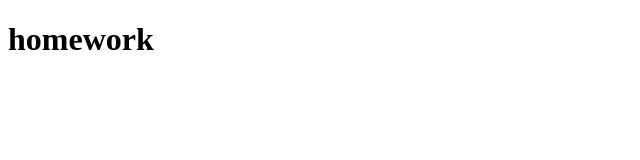
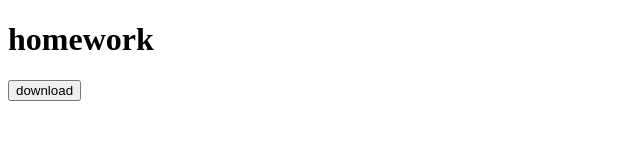
Before and after one commit to irina-melnikova2019/one, a plain HTML site: page index.html in a window 1280 px wide. Shown: the whole page, without its empty margins (0-640 px from the left). Drawn offline with Linux system fonts and the light colour scheme.

Commit message:
add button
add button

```diff
--- a/index.html
+++ b/index.html
@@ -6,5 +6,6 @@
 </head>
 <body>
 	<h1>homework</h1>
+	<button>download</button>
 </body>
 </html>
```
